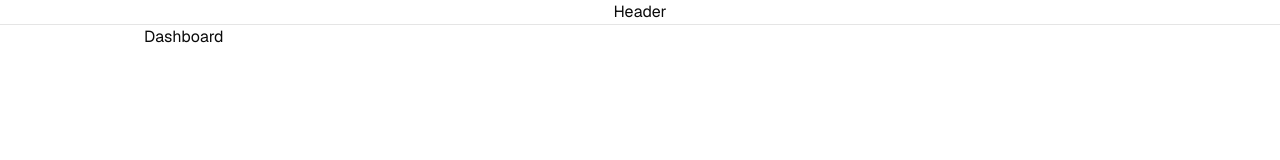
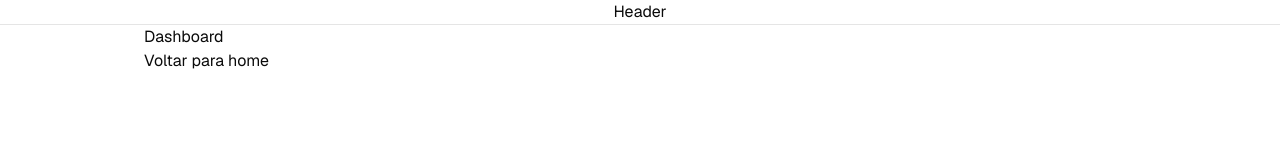
Before and after one commit to severo-bernardo04/event-creator-FE, a Next.js app in the folder my-app/: page /dashboard in a window 1280 px wide. Shown: the top 160 px of the page. Built offline with nearby package versions, Linux system fonts and the light colour scheme.

Commit message:
feat: navigation between home and dashboard pages

```diff
--- a/my-app/app/dashboard/page.tsx
+++ b/my-app/app/dashboard/page.tsx
@@ -1,6 +1,11 @@
+import Link from "next/link"
+
 const Dashboard = () => {
   return (
-    <div>Dashboard</div>
+    <div>
+      <div>Dashboard</div>
+      <Link href="/">Voltar para home</Link>
+    </div>
   )
 }
 
--- a/my-app/app/page.tsx
+++ b/my-app/app/page.tsx
@@ -1,7 +1,9 @@
+import Link from "next/link";
+
 export default function Home() {
   return (
     <div>
-
+      <Link href="/dashboard">Ir para Dashboard</Link>
     </div>
   );
 }
```
